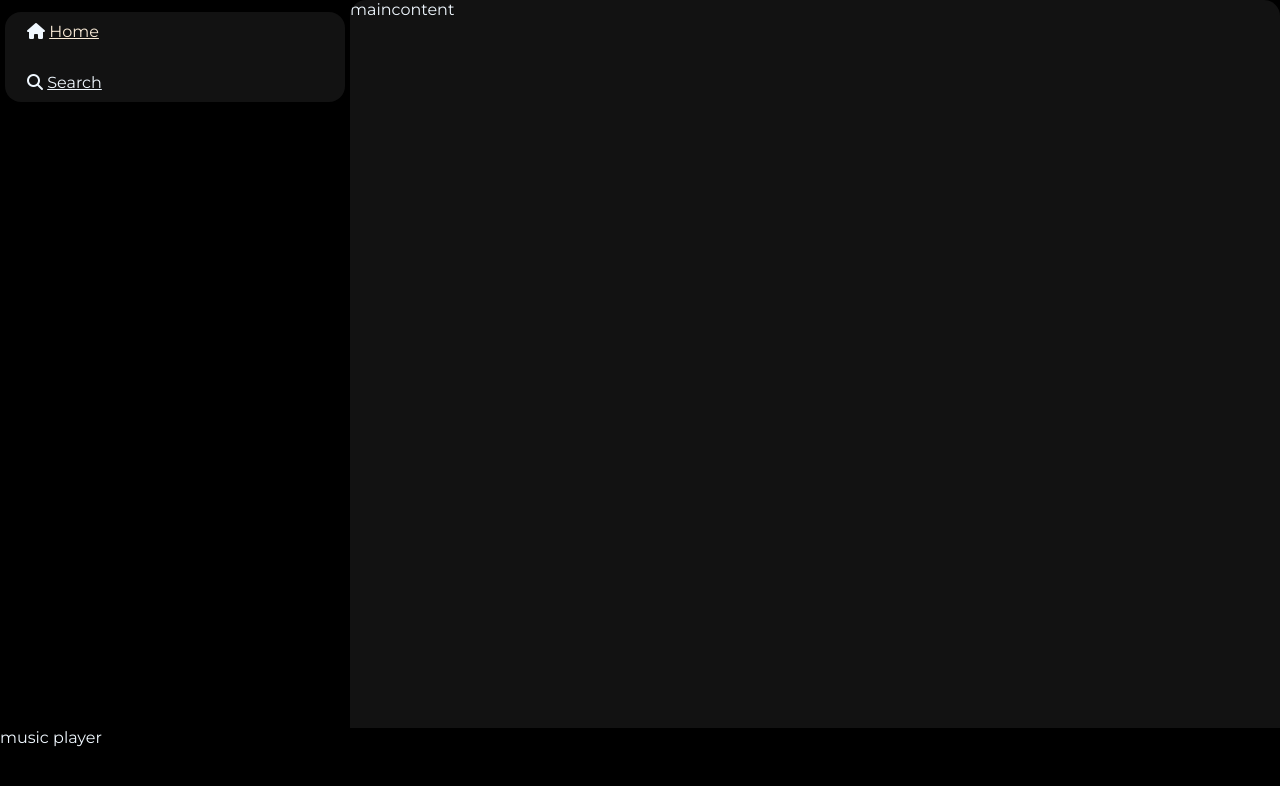
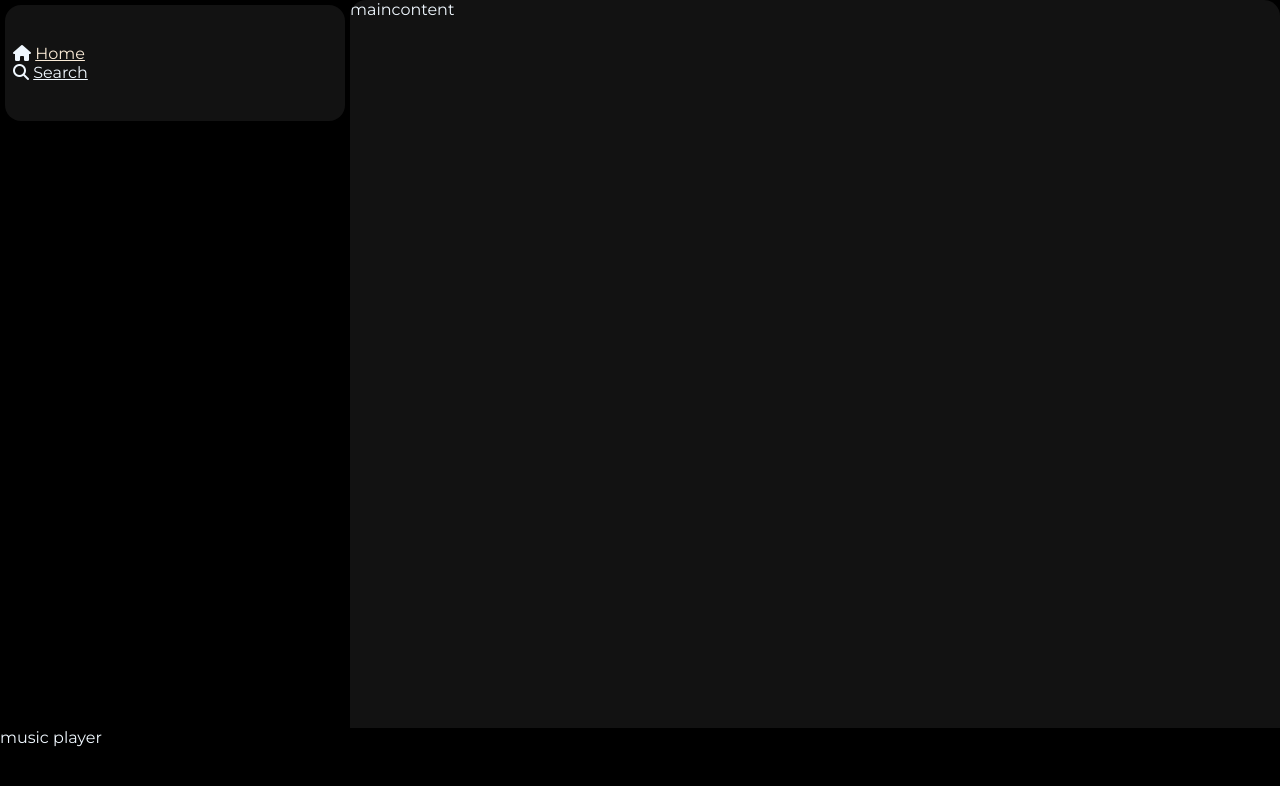
Before and after one commit to siddharthhSingh56/Spotify-clone, a plain HTML site: page index.html in a window 1280 px wide. Drawn offline with Linux system fonts and the light colour scheme.

Commit message:
style- navbar styling

```diff
--- a/style.css
+++ b/style.css
@@ -33,8 +33,19 @@ overflow: hidden;
     background-color: #121212;
     border-radius: 1rem;
     margin: 5px;
+    display: flex;
+    flex-direction: column;
+    justify-content: center;
+    height: 100px;
+    padding: 0.5rem;
+
 }
-.home{
+
+.nav-option{
+
+
+}
+/* .home{
 
     margin: 12px;
     padding: 10px;
@@ -45,4 +56,4 @@ overflow: hidden;
     margin: 12px;
     padding: 10px;
 
-}
+} */
```
